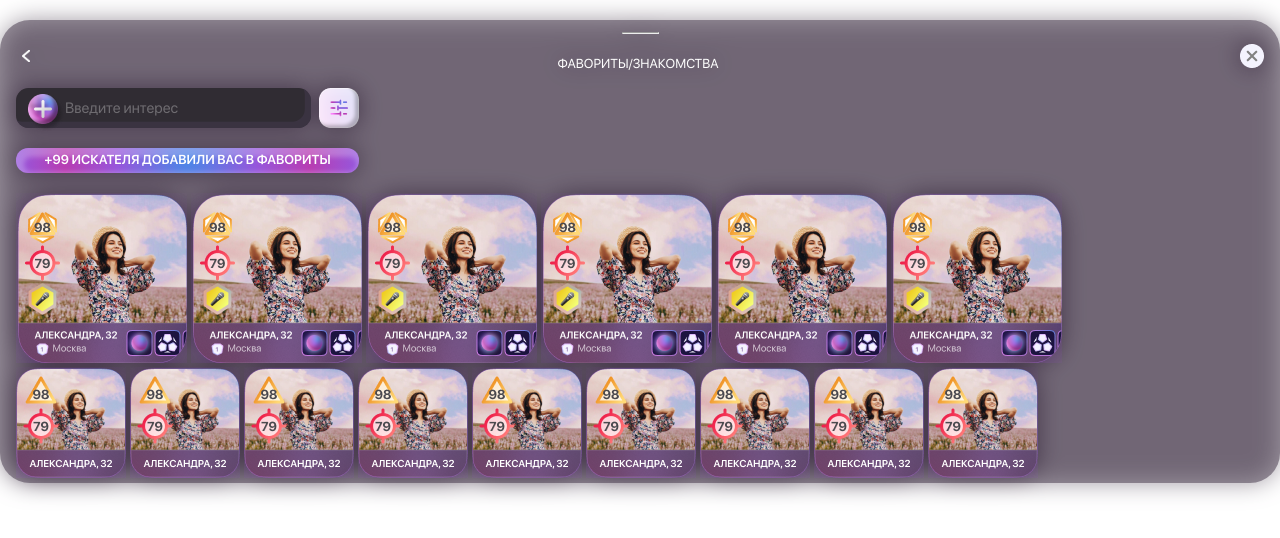
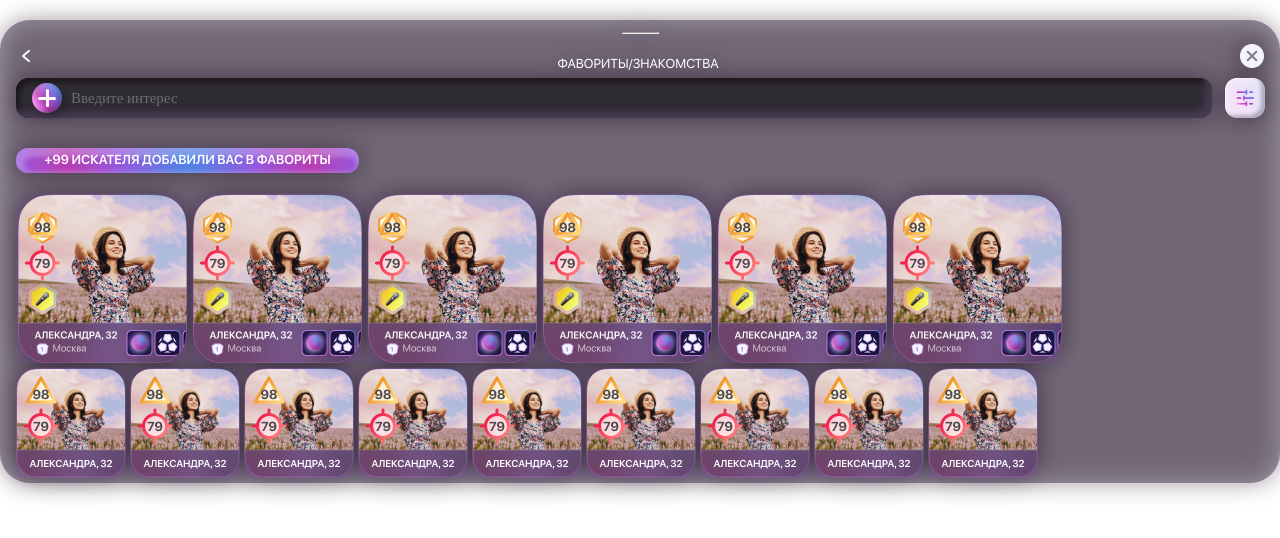
Before and after one commit to Marsy33/frontend8_project2_Sfera, a plain HTML site: page favoutites_page/favourite.html in a window 1280 px wide. Drawn offline with Linux system fonts and the light colour scheme.

Commit message:
some changes in btn

```diff
--- a/favoutites_page/css/favourite.scss
+++ b/favoutites_page/css/favourite.scss
@@ -1,3 +1,11 @@
+@mixin btnReset() {
+    border: none;
+    padding: 0;
+    display: flex;
+    justify-content: center;
+    align-items: center;
+}
+
 /** Fonts part **/
 @font-face {
     font-family: 'SFProDisplay';
@@ -69,39 +77,69 @@ hr {
 }
 
 .interests {
-    max-height: 40px;
-    padding-top: 10px;
-    display: flex;
+    display: grid;
+    grid-template-columns: 1fr 55px;
+    column-gap: 8px;
+    margin: 10px 0;
 
-    .interests_btn {
-        display: flex;
-        min-width: 295px;
-        max-height: 40px;
+    .interests_inner {
+        position: relative;
         margin-left: 16px;
-        border-radius: 12.5px;
-        border-style: none;
-        background: rgb(48, 44, 51);
-        box-shadow: inset -6.22px -6.22px rgba(69, 59, 81, 0.5);
+
+        .interests_inner {
+            @include btnReset();
+            background: linear-gradient(53.67deg, #FE84FF 13.04%, #B83DB2 37.39%, #9756DB 60.22%, #4B87E7 84.58%);
+            box-shadow: inset -4px -3px 4px rgba(0, 0, 0, 0.25), inset 5px 5px 9px rgba(255, 255, 255, 0.25);
+            filter: drop-shadow(3px 4px 4px rgba(0, 0, 0, 0.25));
+            border-radius: 20px;
+            padding: 15px;
+            position: absolute;
+            z-index: 2;
+            top: 5px;
+
+            &::before,
+            &::after {
+                position: absolute;
+                content: '';
+                border-radius: 30px;
+                background: #FFFFFF;
             }
 
-    .btn_img {
-        margin-top: 5px;
-        margin-left: 5px;
+            &::before {
+                width: 3px;
+                height: 18px;
             }
 
-    .interests_text {
-        font-family: 'SFProDisplay';
-        font-weight: normal;
-        font-size: 15px;
-        color: rgba(255, 255, 255, 0.3);
-        margin-top: 11px;
+            &::after {
+                height: 3px;
+                width: 18px;
+            }
         }
 
+        .interests__input-text {
+            outline: none;
+            border-radius: 15px;
+            border: none;
+            background-color: #302C33;
+            box-shadow: inset -6.22302px -6.22302px 6.22302px #453B51, inset 3.73381px 3.73381px 6.22302px rgba(0, 0, 0, 0.5);
+            border-radius: 12.446px;
+            width: calc(100% - 60px);
+            height: 40px;
+            padding: 0;
+            padding-left: 55px;
+            position: absolute;
+
+            &::placeholder {
+                color: rgba(255, 255, 255, 0.3);
+                font-size: 15px;
+                line-height: 120%;
+            }
+        }
         .btn_img_square {
             margin-left: 8px;
         }
     }
-
+    }
 /** Header part **/
 
 .long-btn {
--- a/favoutites_page/favourite.html
+++ b/favoutites_page/favourite.html
@@ -21,11 +21,10 @@
             </div>
 
             <div class="interests">
-                <button class="interests_btn">
-                    <img class="btn_img" src="img/colored-circle.png" alt="">
-                    <p class="interests_text"> Введите
-                        интерес</p>
-                </button>
+                <div class="interests_inner">
+                    <button class="interests_inner"></button>
+                    <input class="interests__input-text" type="text" placeholder="Введите интерес">
+                </div>
                 <img class="btn_img_square" src="img/square-btn.png" alt="">
             </div>
         </nav>
```
Also changed, not shown: favoutites_page/favourite_two.html (+4 -5 lines), favoutites_page/css/favourite.css. Lines whose indentation alone changed are shown as unchanged.
